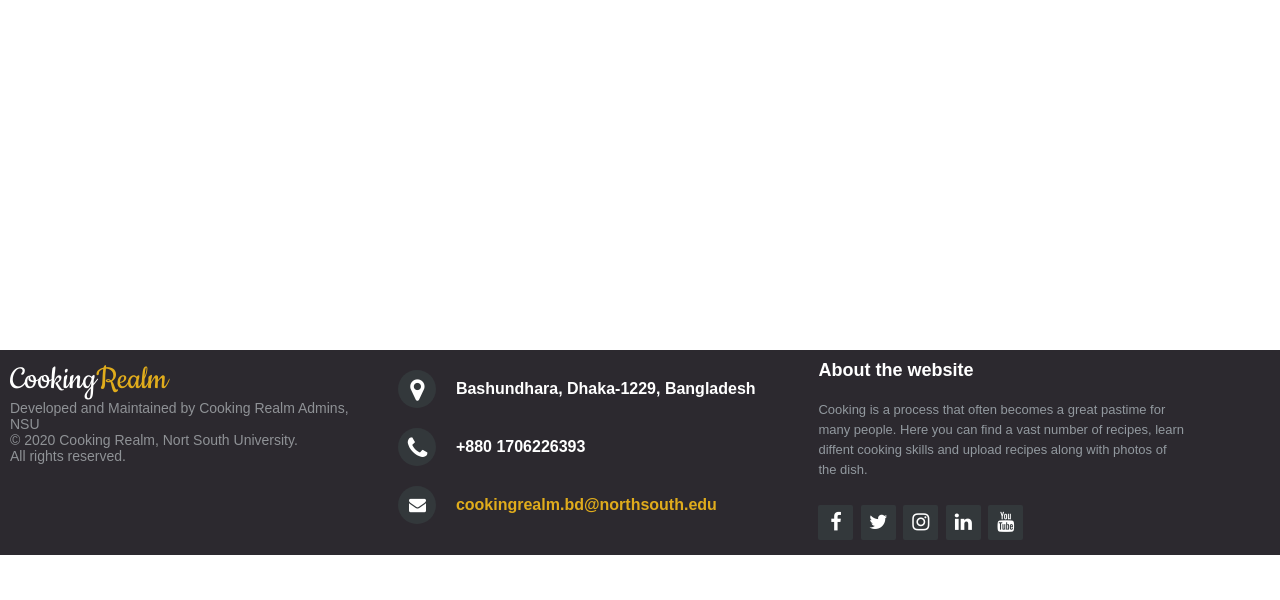
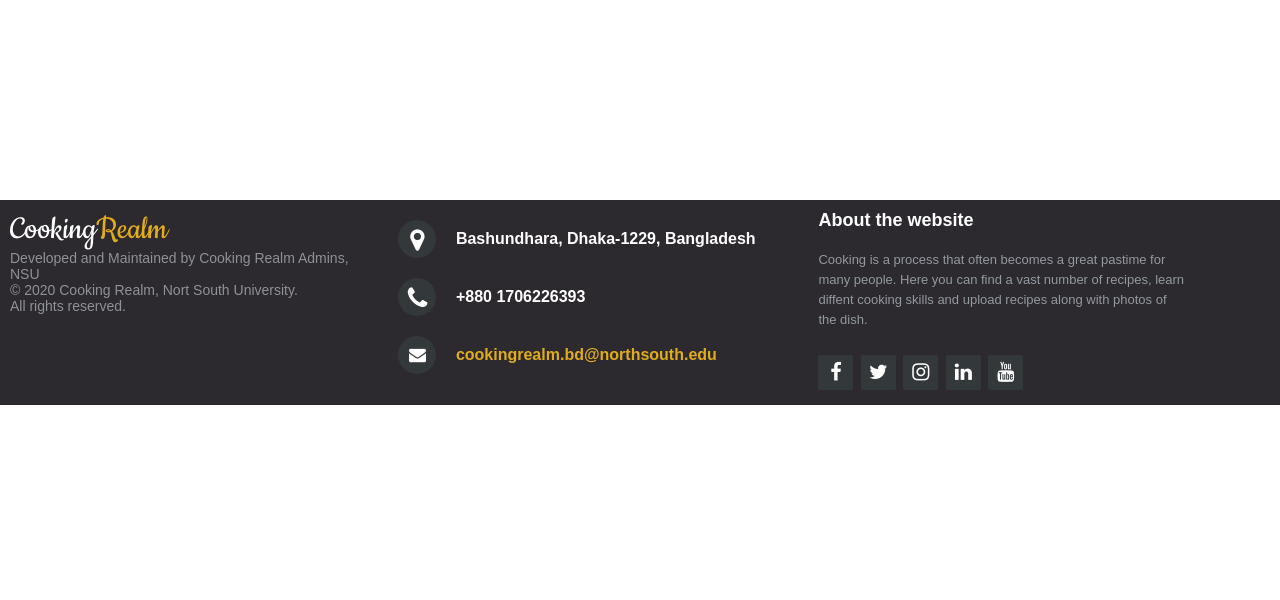
Before and after one commit to KaziRamisaRifa/Coocking-Relam-Web-Development-Project, a PHP site: page /footer.php in a window 1280 px wide. Shown: the part 200-800 px from the top of the page. Run offline with PHP 8.4, Linux system fonts and the light colour scheme; some libraries are stand-ins or nearby versions.

Commit message:
Update footer

```diff
--- a/Cooking Realm Project/CSS/footer.css
+++ b/Cooking Realm Project/CSS/footer.css
@@ -27,7 +27,7 @@ footer{
 	text-align: left;
 	font: bold 16px sans-serif;
 	padding: 10px 40px 10px 10px;
-	margin-top: 470px;
+	margin-top: 320px;
 }
 
 .footer-distributed .footer-left,
```
Also changed, not shown: Cooking Realm Project/footer.php (+3 -4 lines).
